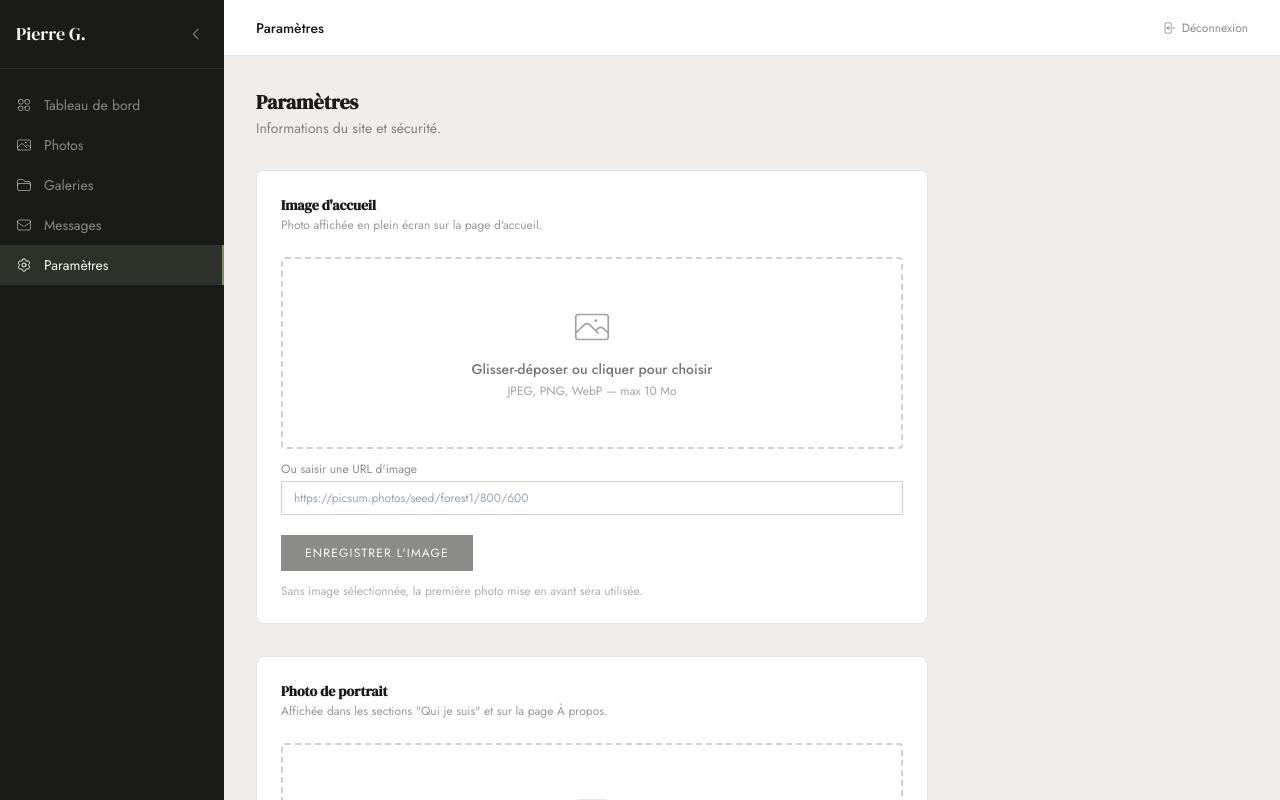
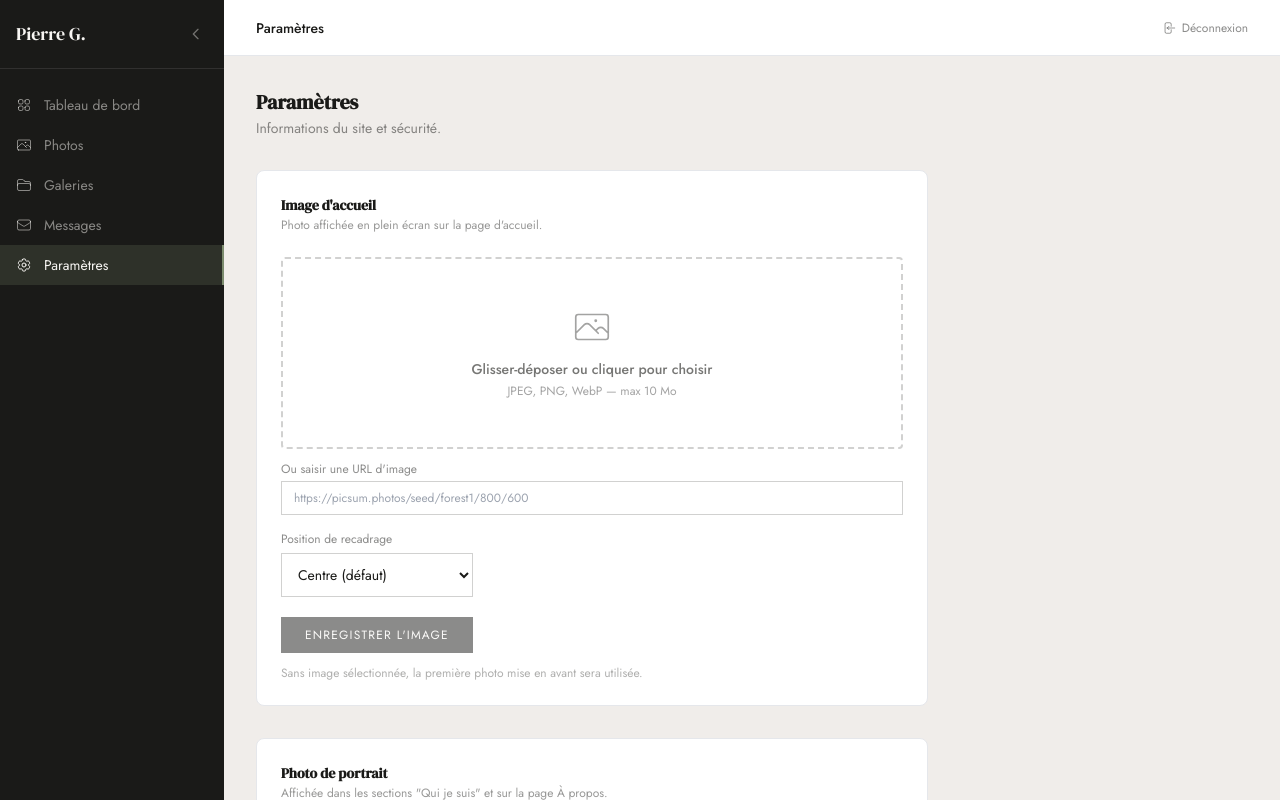
Before and after one commit to antoningrtpro/pierre-gilles, a Next.js app: page /admin/settings in a window 1280 px wide. Shown: the top 800 px of the page. Built offline with nearby package versions, Linux system fonts and the light colour scheme; no server answers; the database is empty.

Commit message:
Add hero image position setting (top/center/bottom)

```diff
--- a/app/(public)/page.tsx
+++ b/app/(public)/page.tsx
@@ -60,6 +60,7 @@ export default function HomePage() {
   const aboutText = settings.about_text || "";
   const instagramUrl = settings.instagram_url || "https://instagram.com/pierreg_photography";
   const portraitImageSrc = settings.portrait_image || "https://picsum.photos/seed/portrait/600/800";
+  const heroPosition = settings.hero_position || "center";
 
   // First paragraph only for homepage teaser
   const aboutTeaser = aboutText.split("\n\n")[0] || aboutText;
@@ -74,7 +75,7 @@ export default function HomePage() {
             alt={heroPhoto?.title ?? "Photo d'accueil"}
             fill
             priority
-            className="object-cover object-center"
+            className={`object-cover object-${heroPosition}`}
             sizes="100vw"
           />
         ) : (
--- a/app/api/admin/settings/route.ts
+++ b/app/api/admin/settings/route.ts
@@ -31,6 +31,7 @@ export async function PUT(req: NextRequest) {
       about_text,
       instagram_url,
       hero_image,
+      hero_position,
       portrait_image,
       current_password,
       new_password,
@@ -50,6 +51,8 @@ export async function PUT(req: NextRequest) {
         upsert.run("instagram_url", instagram_url);
       if (hero_image !== undefined)
         upsert.run("hero_image", hero_image);
+      if (hero_position !== undefined)
+        upsert.run("hero_position", hero_position);
       if (portrait_image !== undefined)
         upsert.run("portrait_image", portrait_image);
     });
--- a/components/admin/AdminSettingsClient.tsx
+++ b/components/admin/AdminSettingsClient.tsx
@@ -15,6 +15,9 @@ export default function AdminSettingsClient({
   const [heroImage, setHeroImage] = useState(
     initialSettings.hero_image || ""
   );
+  const [heroPosition, setHeroPosition] = useState(
+    initialSettings.hero_position || "center"
+  );
   const [heroStatus, setHeroStatus] = useState<"idle" | "saving" | "saved" | "error">("idle");
 
   const saveHeroImage = async () => {
@@ -23,7 +26,7 @@ export default function AdminSettingsClient({
       const res = await fetch("/api/admin/settings", {
         method: "PUT",
         headers: { "Content-Type": "application/json" },
-        body: JSON.stringify({ hero_image: heroImage }),
+        body: JSON.stringify({ hero_image: heroImage, hero_position: heroPosition }),
       });
       if (!res.ok) throw new Error();
       setHeroStatus("saved");
@@ -183,6 +186,20 @@ export default function AdminSettingsClient({
           value={heroImage}
           onChange={setHeroImage}
         />
+
+        {/* Position */}
+        <div className="mt-4">
+          <label className="block text-xs text-ink/50 mb-1.5">Position de recadrage</label>
+          <select
+            value={heroPosition}
+            onChange={(e) => setHeroPosition(e.target.value)}
+            className="admin-input bg-white w-48"
+          >
+            <option value="top">Haut</option>
+            <option value="center">Centre (défaut)</option>
+            <option value="bottom">Bas</option>
+          </select>
+        </div>
 
         <div className="flex items-center gap-4 mt-5">
           <button
--- a/scripts/seed.ts
+++ b/scripts/seed.ts
@@ -99,6 +99,7 @@ db.transaction(() => {
   );
   insertSettingIfAbsent.run("instagram_url", "https://instagram.com/pierreg_photography");
   insertSettingIfAbsent.run("hero_image", "");
+  insertSettingIfAbsent.run("hero_position", "center");
   insertSettingIfAbsent.run("portrait_image", "");
 })();
 console.log("✓ Paramètres initialisés (valeurs existantes conservées)");
```
